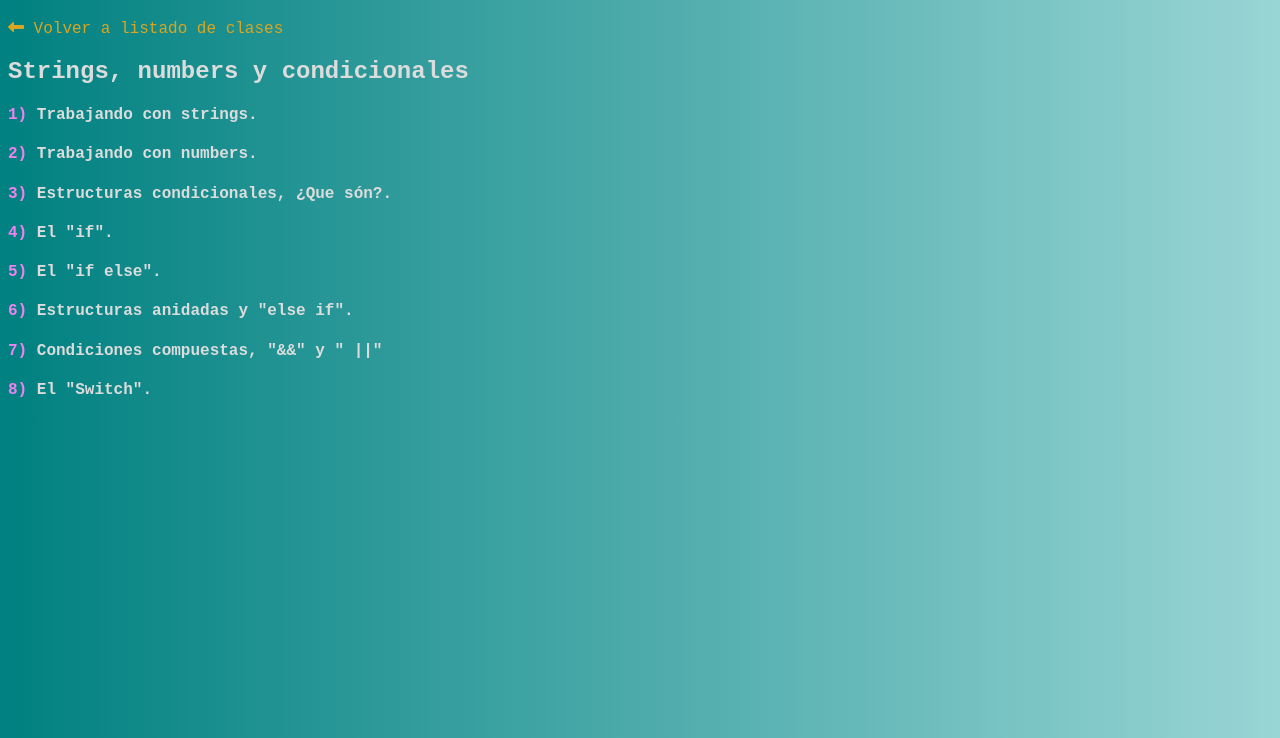
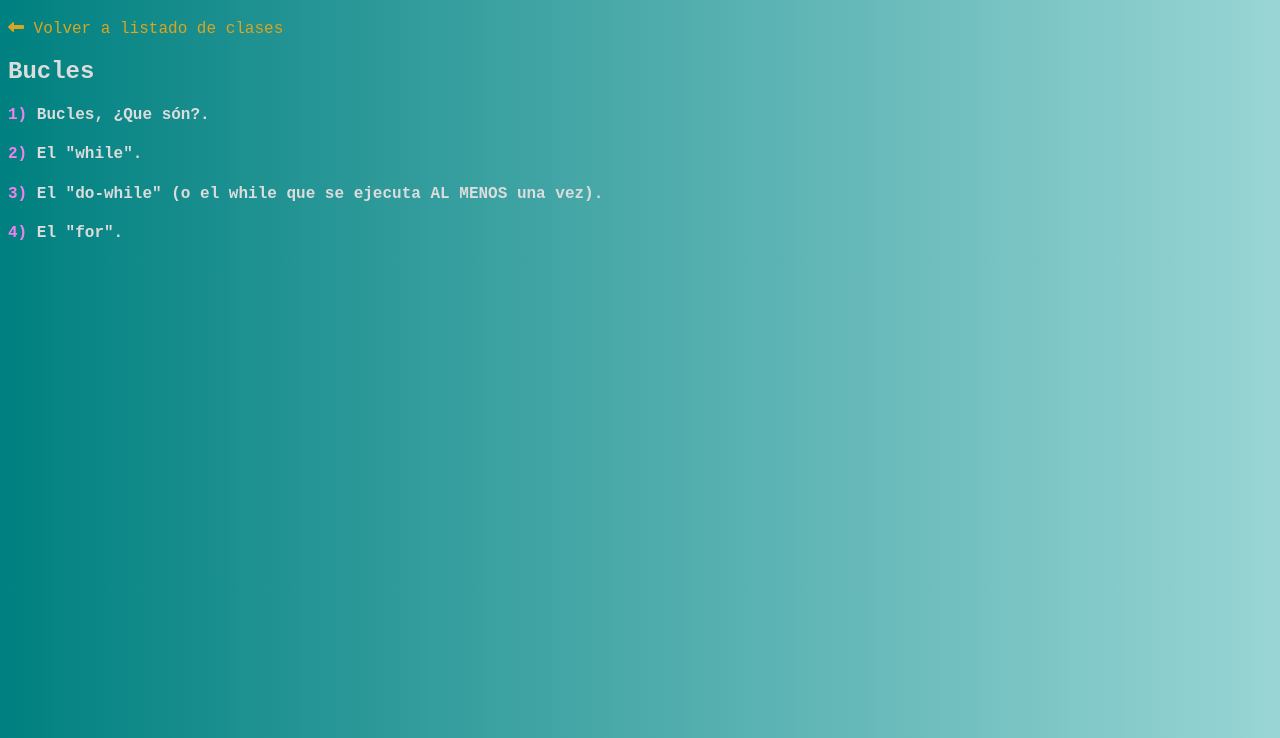
Before and after one commit to diegograssino/rcs-9i-js, a plain HTML site: page clases/clase5.html in a window 1280 px wide. Shown: the part 62-800 px from the top of the page. Drawn offline with Linux system fonts and the light colour scheme.

Commit message:
Agregados antes de empezar la clase

```diff
--- a/clases/clase5.html
+++ b/clases/clase5.html
@@ -25,28 +25,15 @@
       ><i class="fa-solid fa-left-long"></i>
       Volver a listado de clases</a
     >
-    <h2>Strings, numbers y condicionales</h2>
+    <h2>Bucles</h2>
+    <h4><span>1)</span> Bucles, ¿Que són?.</h4>
+    <h4><span>2)</span> El "while".</h4>
     <h4>
-      <span>1)</span> Trabajando con strings.
+      <span>3)</span> El "do-while" (o el while
+      que se ejecuta AL MENOS una vez).
     </h4>
-    <h4>
-      <span>2)</span> Trabajando con numbers.
-    </h4>
-    <h4>
-      <span>3)</span> Estructuras condicionales,
-      ¿Que són?.
-    </h4>
-    <h4><span>4)</span> El "if".</h4>
-    <h4><span>5)</span> El "if else".</h4>
-    <h4>
-      <span>6)</span> Estructuras anidadas y "else
-      if".
-    </h4>
-    <h4>
-      <span>7)</span> Condiciones compuestas, "&&"
-      y " ||"
-    </h4>
-    <h4><span>8)</span> El "Switch".</h4>
-    <script src="clase2.js"></script>
+    <h4><span>4)</span> El "for".</h4>
+
+    <script src="clase5.js"></script>
   </body>
 </html>
```
Also changed, not shown: clases/clase5.js (added, +21 -0 lines), index.html (+1 -1 lines).
